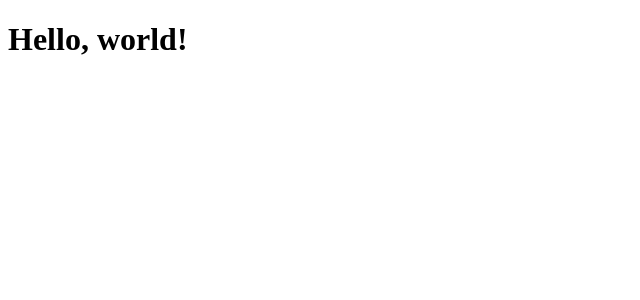
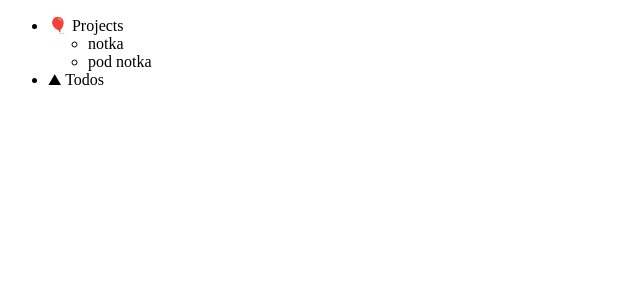
Before and after one commit to Deseteral/notka, a React app: page / in a window 1280 px wide. Shown: the top 300 px of the page, without its empty margins (0-640 px from the left). Built offline with nearby package versions, Linux system fonts and the light colour scheme.

Commit message:
Directory tree rendering

```diff
--- a/package.json
+++ b/package.json
@@ -32,6 +32,7 @@
     "@deseteral/eslint-config": "1.1.0",
     "@types/react": "16.8.7",
     "@types/react-dom": "16.8.2",
+    "@types/shortid": "0.0.29",
     "babel-loader": "8.0.5",
     "cross-env": "5.2.0",
     "css-loader": "2.1.1",
@@ -45,6 +46,7 @@
   },
   "dependencies": {
     "react": "16.8.4",
-    "react-dom": "16.8.4"
+    "react-dom": "16.8.4",
+    "shortid": "2.2.14"
   }
 }
--- /dev/null
+++ b/src/components/Dashboard.tsx
@@ -0,0 +1,43 @@
+import * as React from 'react';
+import { RepositoryData, Directory } from '../domain';
+
+interface DashboardProps {
+  repoData: RepositoryData;
+}
+
+function renderNode(currentDir: Directory, childDirs: Directory[], dirs: Directory[]) {
+  const WrapperNode: (props: any) => JSX.Element = currentDir.id === 'root'
+    ? props => <div {...props} />
+    : props => <li {...props} />;
+
+  return (
+    <WrapperNode key={currentDir.id}>
+      {currentDir.name && currentDir.name}
+      {(childDirs.length > 0) && (
+        <ul>
+          {childDirs.map(child => (
+            renderNode(child, dirs.filter(d => d.parent === child.id), dirs)
+          ))}
+        </ul>
+      )}
+    </WrapperNode>
+  );
+}
+
+function Dashboard({ repoData } : DashboardProps) : JSX.Element {
+  const rootDirs = repoData.directories.filter(directory => directory.parent === 'root');
+
+  const rootDir: Directory = {
+    id: 'root',
+    name: '',
+    parent: '',
+  };
+
+  return (
+    <div>
+      {renderNode(rootDir, rootDirs, repoData.directories)}
+    </div>
+  );
+}
+
+export default Dashboard;
--- /dev/null
+++ b/src/domain.ts
@@ -0,0 +1,26 @@
+type DirectoryID = string;
+interface Directory {
+  id: DirectoryID;
+  name: string;
+  parent: DirectoryID;
+}
+
+type NoteID = string;
+interface Note {
+  id: NoteID;
+  name: string;
+  parent: DirectoryID;
+}
+
+interface RepositoryData {
+  directories: Directory[];
+  notes: Note[];
+}
+
+export {
+  DirectoryID,
+  Directory,
+  NoteID,
+  Note,
+  RepositoryData,
+};
--- a/src/main.tsx
+++ b/src/main.tsx
@@ -1,7 +1,11 @@
-import React from 'react';
-import ReactDOM from 'react-dom';
+import * as React from 'react';
+import * as ReactDOM from 'react-dom';
+import Dashboard from './components/Dashboard';
+import * as Storage from './storage';
+
+const repoData = Storage.read();
 
 ReactDOM.render(
-  <h1>Hello, world!</h1>,
+  <Dashboard repoData={repoData} />,
   document.getElementById('root'),
 );
--- /dev/null
+++ b/src/storage.ts
@@ -0,0 +1,42 @@
+import { RepositoryData } from './domain';
+
+function read() : RepositoryData {
+  return ({
+    directories: [
+      {
+        id: 'd0',
+        name: '🎈 Projects',
+        parent: 'root',
+      }, {
+        id: 'd1',
+        name: 'notka',
+        parent: 'd0',
+      }, {
+        id: 'd2',
+        name: 'pod notka',
+        parent: 'd0',
+      }, {
+        id: 'd3',
+        name: '⛰ Todos',
+        parent: 'root',
+      }
+    ],
+    notes: [
+      {
+        id: 'n0',
+        name: '💥 My amazing note',
+        parent: 'd1',
+        // content: '# this is test note\nIt\'s really great! 🙉',
+      }, {
+        id: 'n1',
+        name: 'Second note',
+        parent: 'd1',
+        // content: '# second\n>This is *second* great note!',
+      },
+    ],
+  });
+}
+
+export {
+  read,
+};
```
Also changed, not shown: 1 other file (tests, documents, lock files or other folders).
